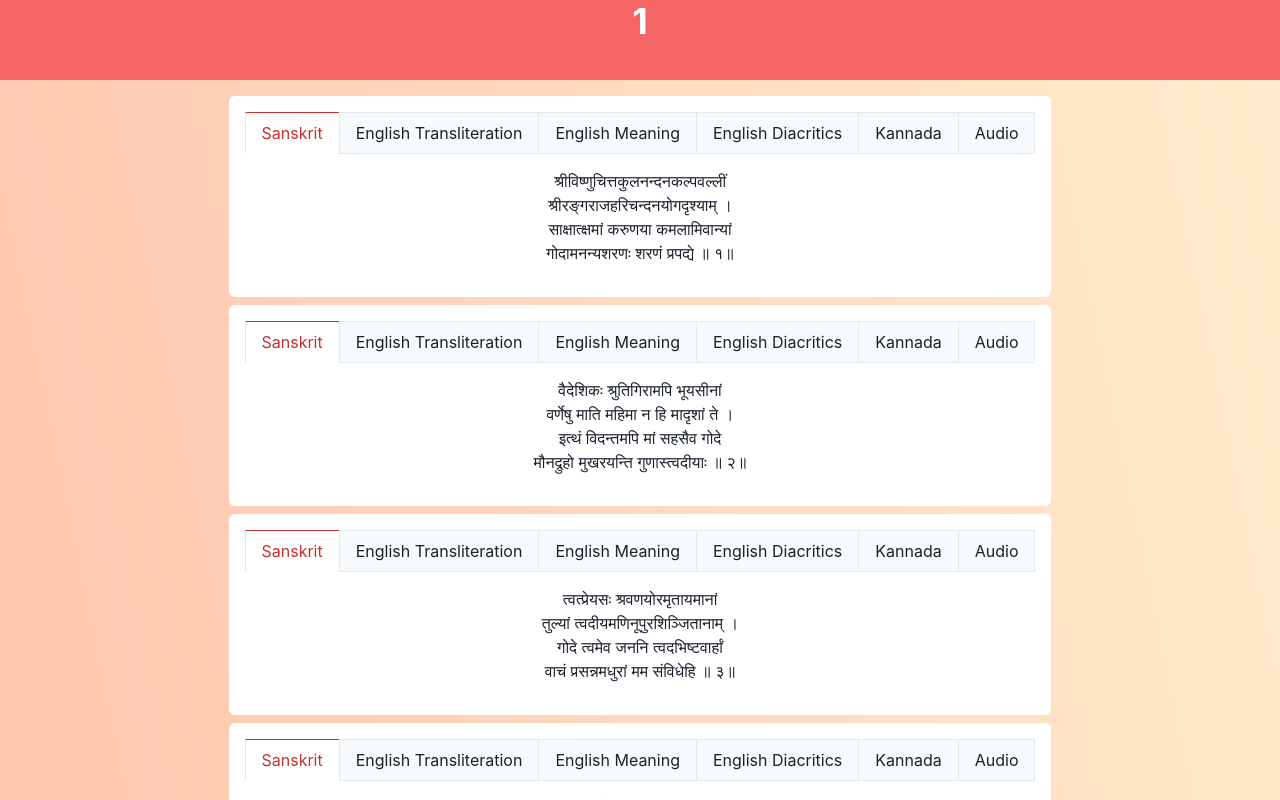
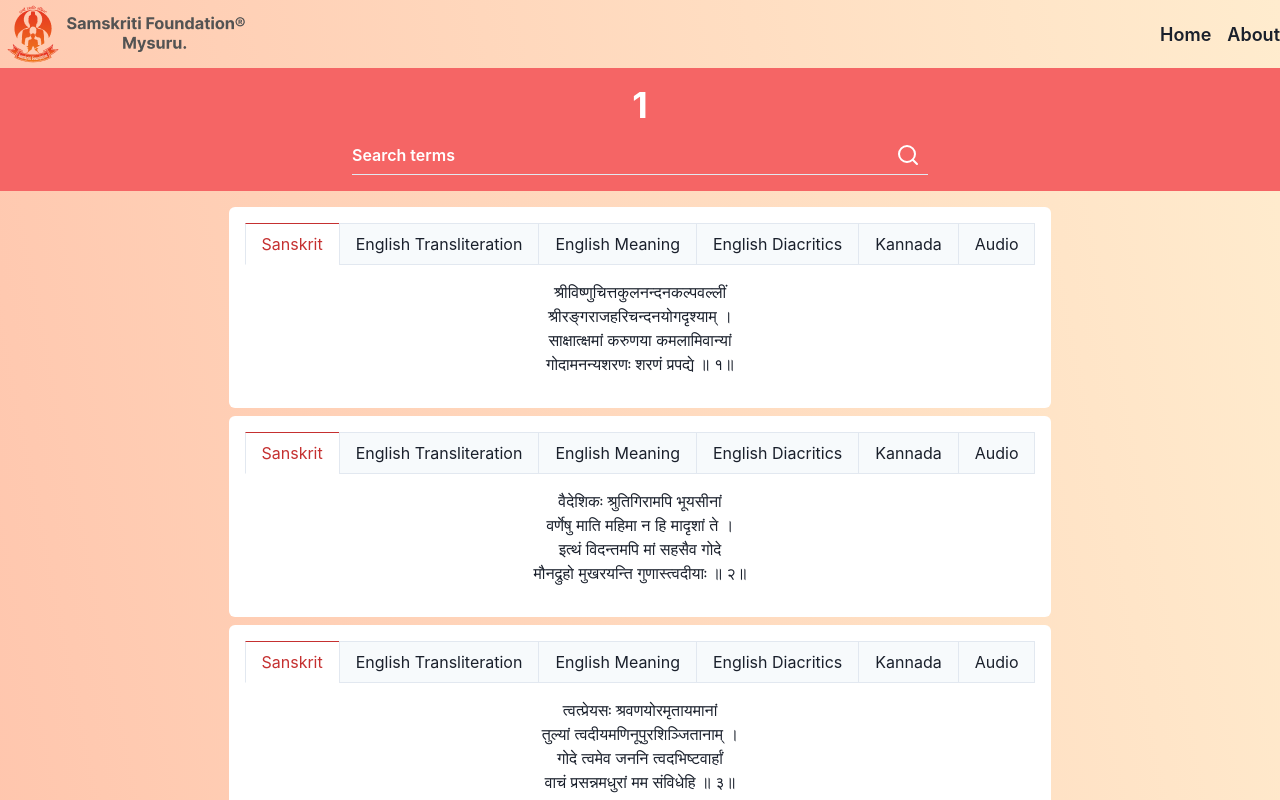
Before and after one commit to Samskriti-Foundation/vedanta-desika-frontend, a React (Vite) app: page /info/1 in a window 1280 px wide. Shown: the top 800 px of the page. Built offline with nearby package versions, Linux system fonts and the light colour scheme.

Commit message:
Added search bar

```diff
--- a/package.json
+++ b/package.json
@@ -15,6 +15,7 @@
     "@emotion/styled": "^11.11.5",
     "d3": "^7.9.0",
     "framer-motion": "^11.2.10",
+    "lucide-react": "^0.394.0",
     "react": "^18.2.0",
     "react-dom": "^18.2.0",
     "react-router-dom": "^6.23.1"
--- a/src/App.tsx
+++ b/src/App.tsx
@@ -1,12 +1,14 @@
-import { Route, Routes } from "react-router-dom";
-import HomePage from "./pages/home/HomePage";
-import InfoPage from "./pages/info/InfoPage";
+import { Route, Routes } from "react-router-dom"
+import HomePage from "./pages/home/HomePage"
+import InfoPage from "./pages/info/InfoPage"
+import AboutPage from "./pages/about/AboutPage"
 
 export default function App() {
   return (
     <Routes>
-      <Route path="/" element={<HomePage/>} />
-      <Route path="/info/:page_id" element={<InfoPage/>} />
+      <Route path="/" element={<HomePage />} />
+      <Route path="/info/:page_id" element={<InfoPage />} />
+      <Route path="/about" element={<AboutPage />} />
     </Routes>
   )
 }
--- a/src/components/Navbar.tsx
+++ b/src/components/Navbar.tsx
@@ -5,9 +5,9 @@ import { NavLink } from "react-router-dom"
 export default function Navbar() {
   return (
     <Box maxW="7xl" mx="auto">
-      <Flex justifyContent={"space-between"} p={4} alignItems={"center"}>
+      <Flex justifyContent={"space-between"} alignItems={"center"}>
         <Box>
-          <Image src={logo} />
+          <Image src={logo} alt="logo" />
         </Box>
         <Flex gap={4} fontSize="lg" fontWeight={"semibold"}>
           <Link
--- a/src/layouts/BaseLayout.tsx
+++ b/src/layouts/BaseLayout.tsx
@@ -1,12 +1,14 @@
-import { Box } from "@chakra-ui/react";
+import { Box } from "@chakra-ui/react"
+import Navbar from "../components/Navbar"
 
 interface BaseLayoutProps {
-  children?: React.ReactNode;
+  children?: React.ReactNode
 }
 
 export default function BaseLayout({ children }: BaseLayoutProps) {
   return (
-    <Box minH = "100vh" bgGradient = "linear(to-tr, #FFBBA4 27%, #FFECCE 100%)">
+    <Box minH="100vh" bgGradient="linear(to-tr, #FFBBA4 27%, #FFECCE 100%)">
+      <Navbar />
       {children}
     </Box>
   )
--- /dev/null
+++ b/src/pages/about/AboutPage.tsx
@@ -0,0 +1,9 @@
+import BaseLayout from "../../layouts/BaseLayout"
+
+export default function AboutPage() {
+  return (
+    <BaseLayout>
+      <h1>About Page</h1>
+    </BaseLayout>
+  )
+}
--- a/src/pages/home/HomePage.tsx
+++ b/src/pages/home/HomePage.tsx
@@ -1,14 +1,12 @@
-import Header from "../../components/Header";
-import Navbar from "../../components/Navbar";
-import TestTree from "../../components/TestTree";
-import BaseLayout from "../../layouts/BaseLayout";
+import Header from "../../components/Header"
+import TestTree from "../../components/TestTree"
+import BaseLayout from "../../layouts/BaseLayout"
 
 export default function HomePage() {
   return (
     <BaseLayout>
-      <Navbar/>
-      <Header/>
-      <TestTree/>
+      <Header />
+      <TestTree />
     </BaseLayout>
   )
 }
--- a/src/pages/info/InfoPage.tsx
+++ b/src/pages/info/InfoPage.tsx
@@ -1,23 +1,63 @@
 import { useParams } from "react-router-dom"
 import BaseLayout from "../../layouts/BaseLayout"
-import { Box, Flex, Heading } from "@chakra-ui/react"
+import {
+  Flex,
+  Heading,
+  Input,
+  InputGroup,
+  InputRightElement,
+} from "@chakra-ui/react"
 import godaStuti from "../../assets/json/goda_stuti.json"
 import InfoTab from "../../components/InfoTab"
+import { useState } from "react"
+import { Search } from "lucide-react"
 
 export default function InfoPage() {
   const { page_id } = useParams()
+  const [searchQuery, setSearchQuery] = useState("")
+
+  const filteredContent = godaStuti.content.filter(
+    (item) =>
+      item.sanskrit.includes(searchQuery) ||
+      item.english_transliteration.includes(searchQuery) ||
+      item.english_meaning.includes(searchQuery) ||
+      item.english_diacritics.includes(searchQuery) ||
+      item.kannada.includes(searchQuery)
+  )
+
   return (
     <BaseLayout>
-      <Box h={20} bg={"red.400"} verticalAlign={"middle"}>
+      <Flex
+        minH="20"
+        bg={"red.400"}
+        gap={"2"}
+        py={"4"}
+        flexDirection={"column"}
+        justifyContent={"center"}
+      >
         <Heading textAlign={"center"} color="white">
           {page_id
             ?.split("-")
             .map((word) => word.charAt(0).toUpperCase() + word.slice(1))
             .join(" ")}
         </Heading>
-      </Box>
+        <InputGroup maxW={"xl"} mx="auto">
+          <Input
+            placeholder="Search terms"
+            onChange={(e) => setSearchQuery(e.target.value)}
+            color={"white"}
+            fontWeight={"semibold"}
+            variant={"flushed"}
+            _placeholder={{ color: "white" }}
+            _focusVisible={{ outline: "none" }}
+          />
+          <InputRightElement pointerEvents="none">
+            <Search color={"white"} />
+          </InputRightElement>
+        </InputGroup>
+      </Flex>
       <Flex gap="2" flexDirection={"column"} p="4" alignItems={"center"}>
-        {godaStuti.content.map((item, index) => (
+        {filteredContent.map((item, index) => (
           <InfoTab
             key={index}
             sanskrit={item.sanskrit}
```
Also changed, not shown: 1 other file (tests, documents, lock files or other folders).
